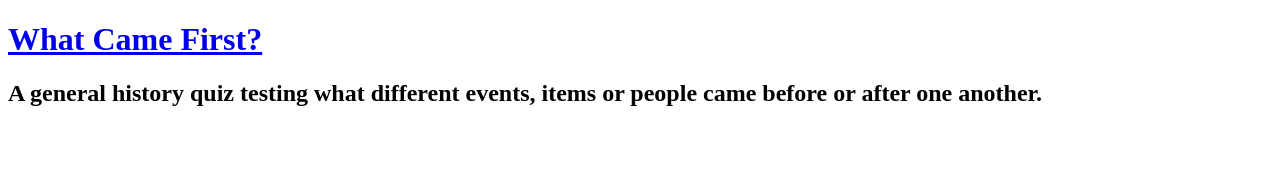
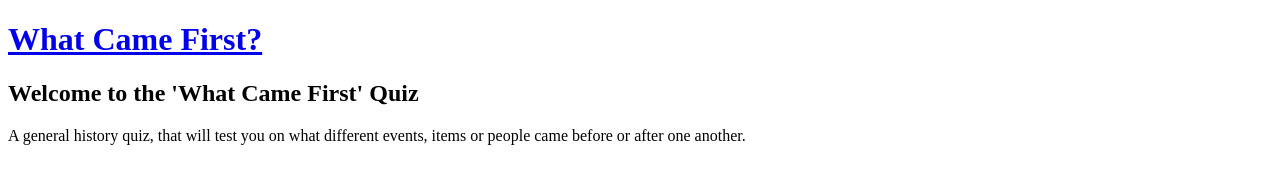
Before and after one commit to Megwana/whatcamefirst, a plain HTML site: page index.html in a window 1280 px wide. Drawn offline with Linux system fonts and the light colour scheme.

Commit message:
removed h2 from header and created a new div with added textual information regarding the quiz

```diff
--- a/index.html
+++ b/index.html
@@ -19,8 +19,11 @@
         <a href="index.html">
             <h1>What Came First?</h1>
         </a>
-        <h2>A general history quiz testing what different events, items or people came before or after one another.</h2>
     </header>
+    <div>
+        <h2>Welcome to the 'What Came First' Quiz</h2>
+        <p>A general history quiz, that will test you on what different events, items or people came before or after one another.</p>
+    </div>
 
     <!--Javascript link-->
     <script src="assets/js/script.js"></script>
```
